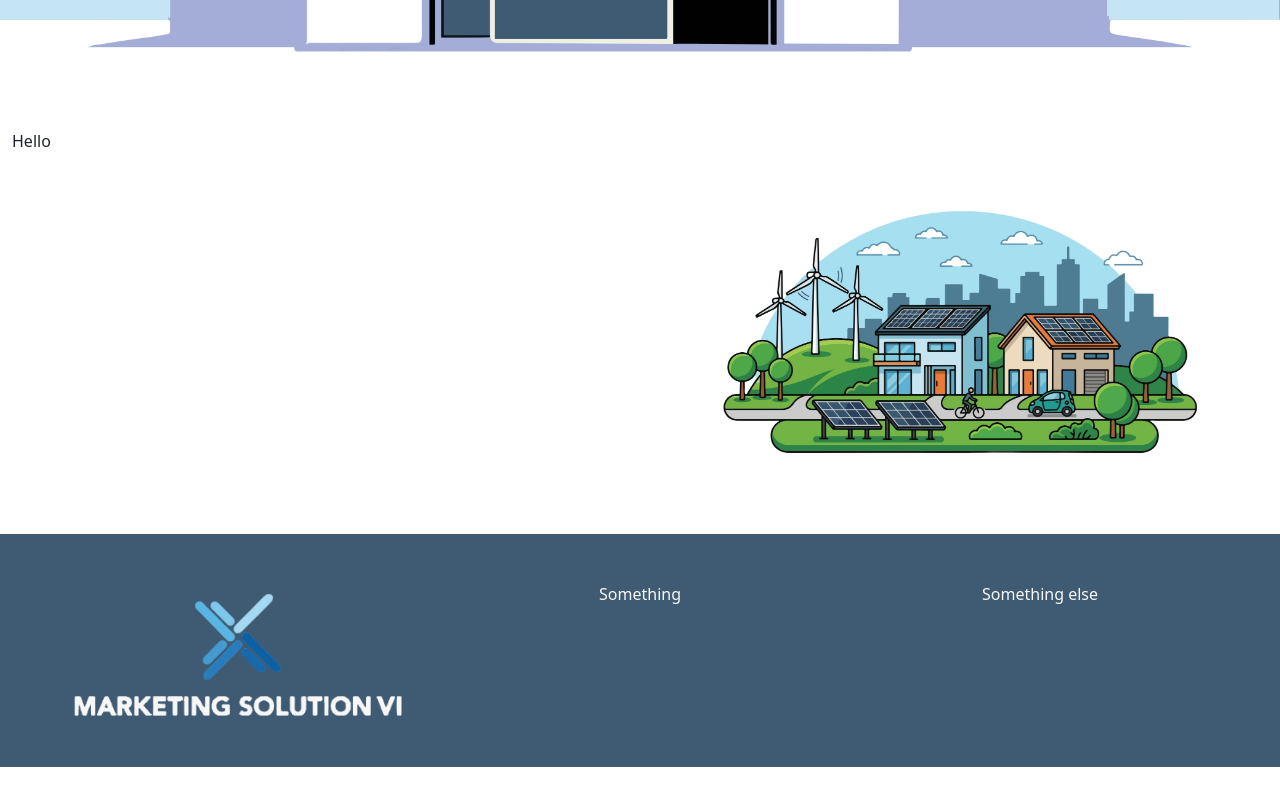
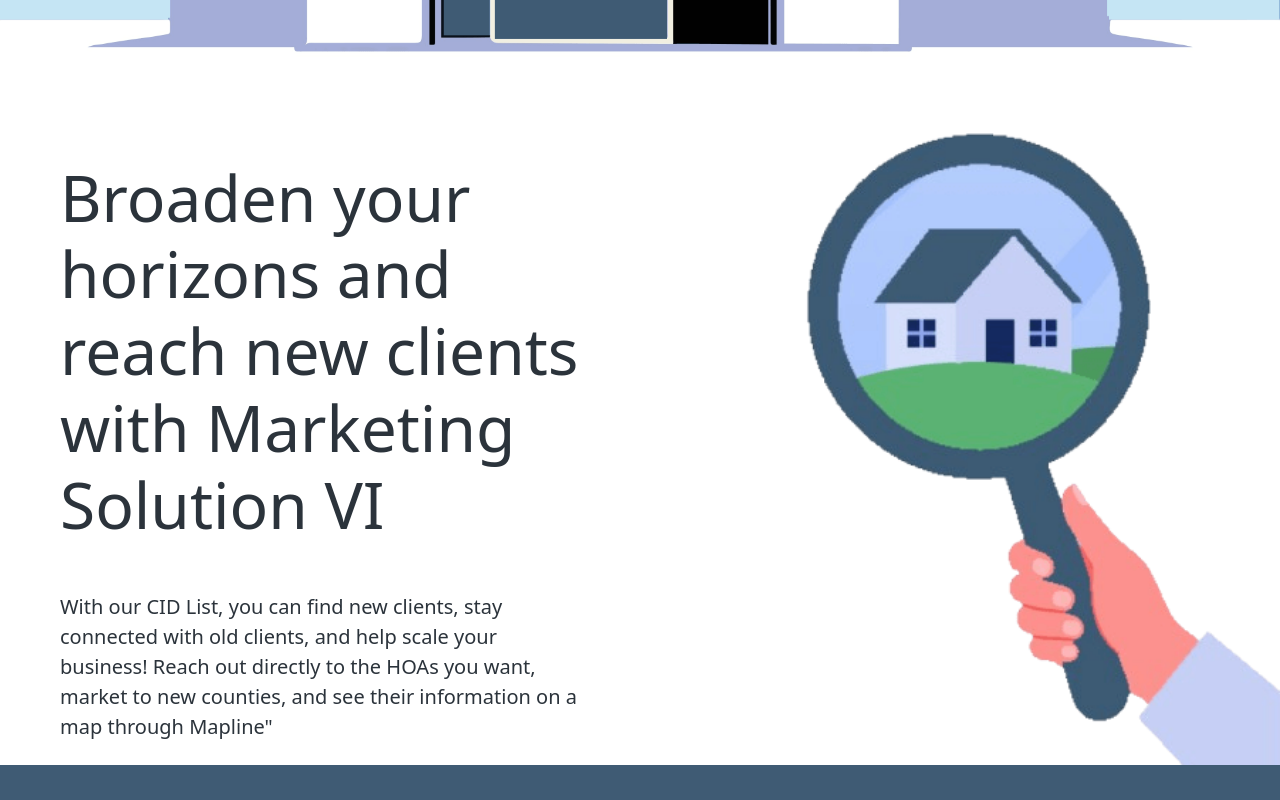
Before and after one commit to AndrewHSenko/MarketingSolutionVI, a React app in the folder frontend/: page / in a window 1280 px wide. Shown: the part 920-1720 px from the top of the page. Before the commit the page ends 1687 px from the top, so only its background shows below. Built offline with nearby package versions, Linux system fonts and the light colour scheme; the HTML template or start-up script is replaced by a standard one.

Commit message:
Landing done

```diff
--- a/frontend/src/components/Landing.jsx
+++ b/frontend/src/components/Landing.jsx
@@ -1,27 +1,29 @@
 import landing from '../assets/landing.png'
-import intro from '../assets/landing_home.jpeg'
+import intro from '../assets/intro.png'
 
 const Landing = () => {
   return (
     <div className="container-fluid">
-        <div className="row">
+        <div className="row"> {/** Landing */}
             <div class="card text-center text-dark p-0 border-0" >
                 <img src={landing} class="card-img img-fluid" alt="House by https://unsplash.com/illustrations/modern-white-building-with-blue-sky-and-shadows-Jbr4MUg4cMA?utm_source=unsplash&utm_medium=referral&utm_content=creditCopyText" />
                 <div class="card-img-overlay align-self-start text-dark pt-1">
-                    <h1 className="card-title display-lg-1 display-md-3 display-sm-5 fw-bold pt-xl-4 pt-lg-2 mb-0">Marketing Solution VI</h1>
+                    <h1 className="card-title display-lg-1 display-md-3 display-sm-5 fw-bold pt-xxl-5 pt-xl-4 pt-lg-2 mb-0">Marketing Solution VI</h1>
                     <hr className="d-none d-md-block border-1 border-primary-dark opacity-75 w-25 mx-auto py-xl-2"></hr>
-                    <p className="display-lg-5 text-muted fs-sm-3 fs-5"><i>The</i> HOA Marketing Solution</p>
-
-
+                    <p className="display-lg-5 text-muted fs-sm-3 fs-5 pt-2 pt-md-0"><i>The</i> HOA Marketing Solution</p>
                 </div>
             </div>
         </div>
-        <div className="row">
-            <div className="col-12 col-md-6">
-                <p>Hello</p>
+        <div className="row"> {/** Intro */}
+            <div className="col-12 col-md-6 d-flex flex-column justify-content-center">
+                <div class="card border-0 d-flex flex-column gap-md-5 gap-4 p-0 ms-lg-2 ms-md-4 mx-xl-5 text-dark">
+                    <h1 className="card-title mb-0 pt-sm-2 display-xl-3 display-lg-5 fs-1 lead text-md-start text-center">Broaden your horizons and reach new clients with Marketing Solution VI</h1>
+                    <img src={intro} className="intro img-fluid w-75 d-block d-md-none mx-auto" alt="House by Alghozy (https://unsplash.com/@artgho/illustrations?utm_source=unsplash&utm_medium=referral&utm_content=creditCopyText)"/>
+                    <p className="fs-6 fs-lg-5 lead">With our CID List, you can find new clients, stay connected with old clients, and help scale your business! Reach out directly to the HOAs you want, market to new counties, and see their information on a map through Mapline"</p>
+                </div>
             </div>
-            <div className="col-12 col-md-6">
-                <img src={intro} className="img-fluid" alt="House by Alghozy (https://unsplash.com/@artgho/illustrations?utm_source=unsplash&utm_medium=referral&utm_content=creditCopyText)"/>
+            <div className="col-12 col-md-6 px-0">
+                <img src={intro} className="intro img-fluid w-75 d-none d-md-block ms-auto" alt="House by Alghozy (https://unsplash.com/@artgho/illustrations?utm_source=unsplash&utm_medium=referral&utm_content=creditCopyText)"/>
             </div>
         </div>
 
--- a/frontend/src/custom.scss
+++ b/frontend/src/custom.scss
@@ -60,3 +60,10 @@
     min-width: 50px;
     height: auto;
 }
+
+.intro {
+    width: 50vw;
+    max-width: 500px;
+    min-width: 30px;
+    height: auto;
+}
```
Also changed, not shown: frontend/src/assets/intro.png (added), frontend/src/assets/landing_home.jpeg (deleted).
